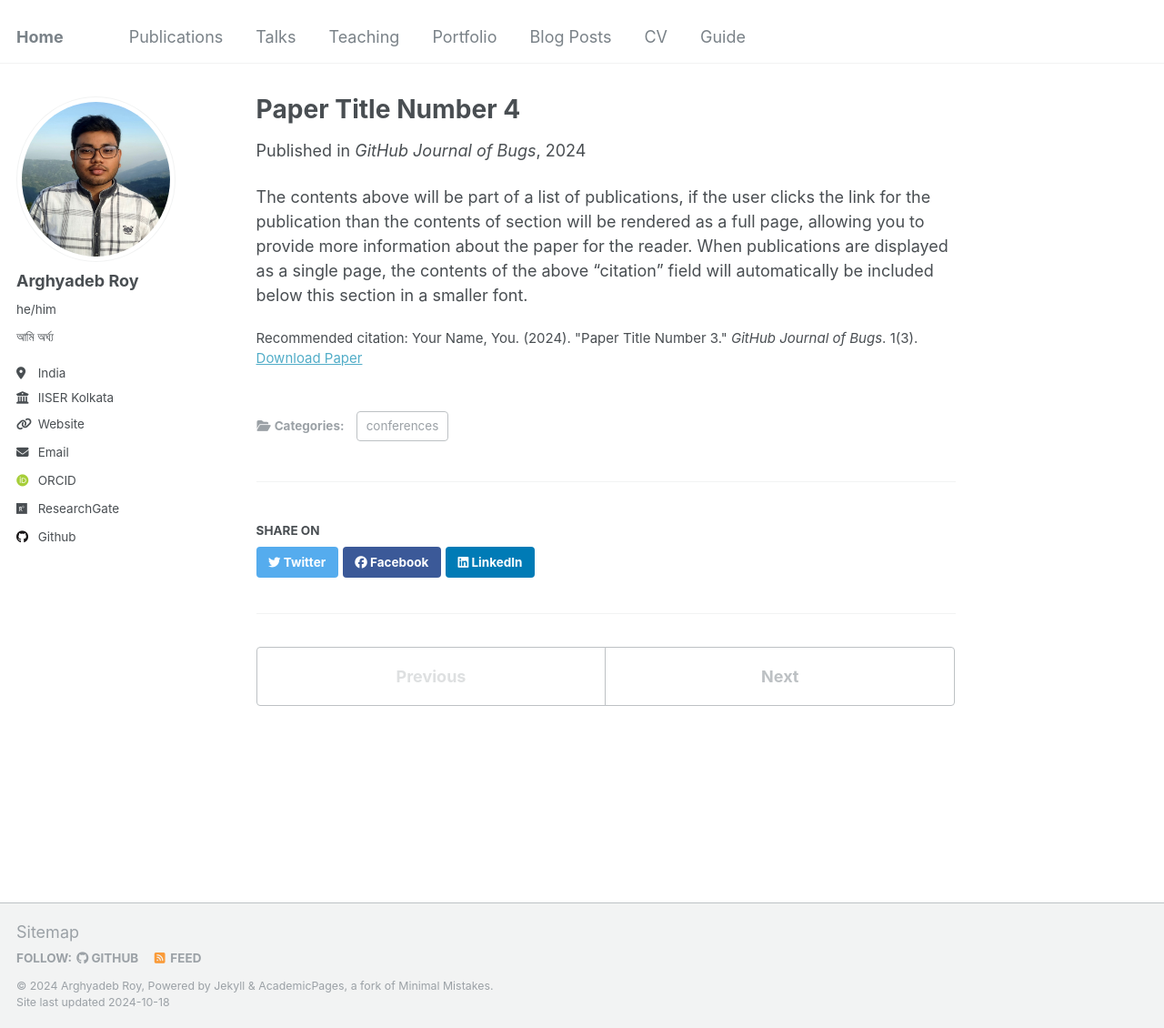
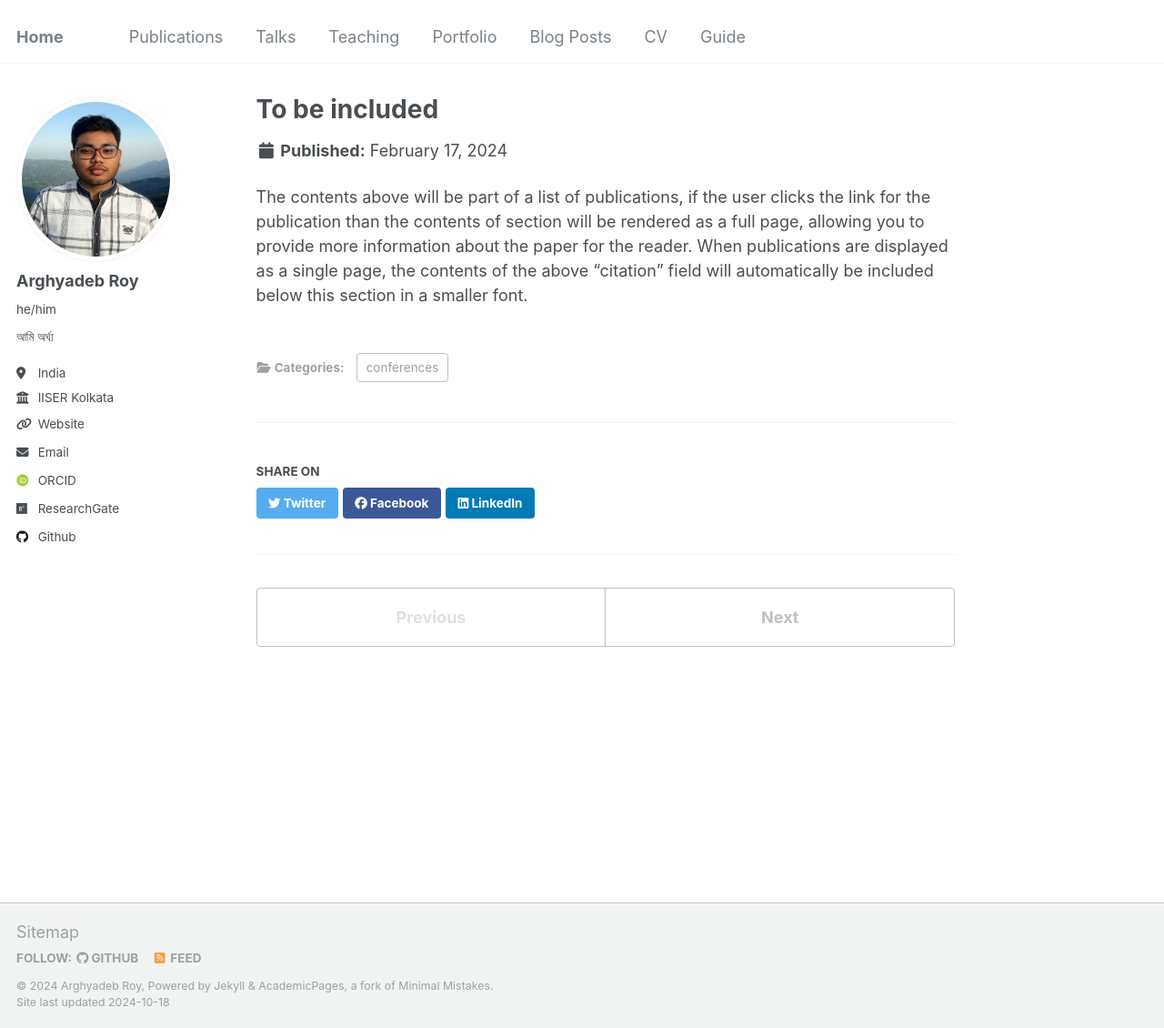
Before and after one commit to arghyadebroy/arghyadebroy.github.io, a Jekyll site: the page built from _publications/2024-02-17-paper-title-number-4.md, in a window 1280 px wide and 1130 px high. Shown: the whole window at 91% size. Built offline with Jekyll 4.4.1, drawn with Linux system fonts in a browser that asks for light colours; some web fonts are replaced.

Commit message:
Update 2024-02-17-paper-title-number-4.md

```diff
--- a/_publications/2024-02-17-paper-title-number-4.md
+++ b/_publications/2024-02-17-paper-title-number-4.md
@@ -1,13 +1,7 @@
 ---
-title: "Paper Title Number 4"
+title: "To be included"
 collection: publications
 category: conferences
-permalink: /publication/2024-02-17-paper-title-number-4
-excerpt: 'This paper is about fixing template issue #693.'
-date: 2024-02-17
-venue: 'GitHub Journal of Bugs'
-paperurl: 'http://academicpages.github.io/files/paper3.pdf'
-citation: 'Your Name, You. (2024). &quot;Paper Title Number 3.&quot; <i>GitHub Journal of Bugs</i>. 1(3).'
 ---
 
 The contents above will be part of a list of publications, if the user clicks the link for the publication than the contents of section will be rendered as a full page, allowing you to provide more information about the paper for the reader. When publications are displayed as a single page, the contents of the above "citation" field will automatically be included below this section in a smaller font.
```
